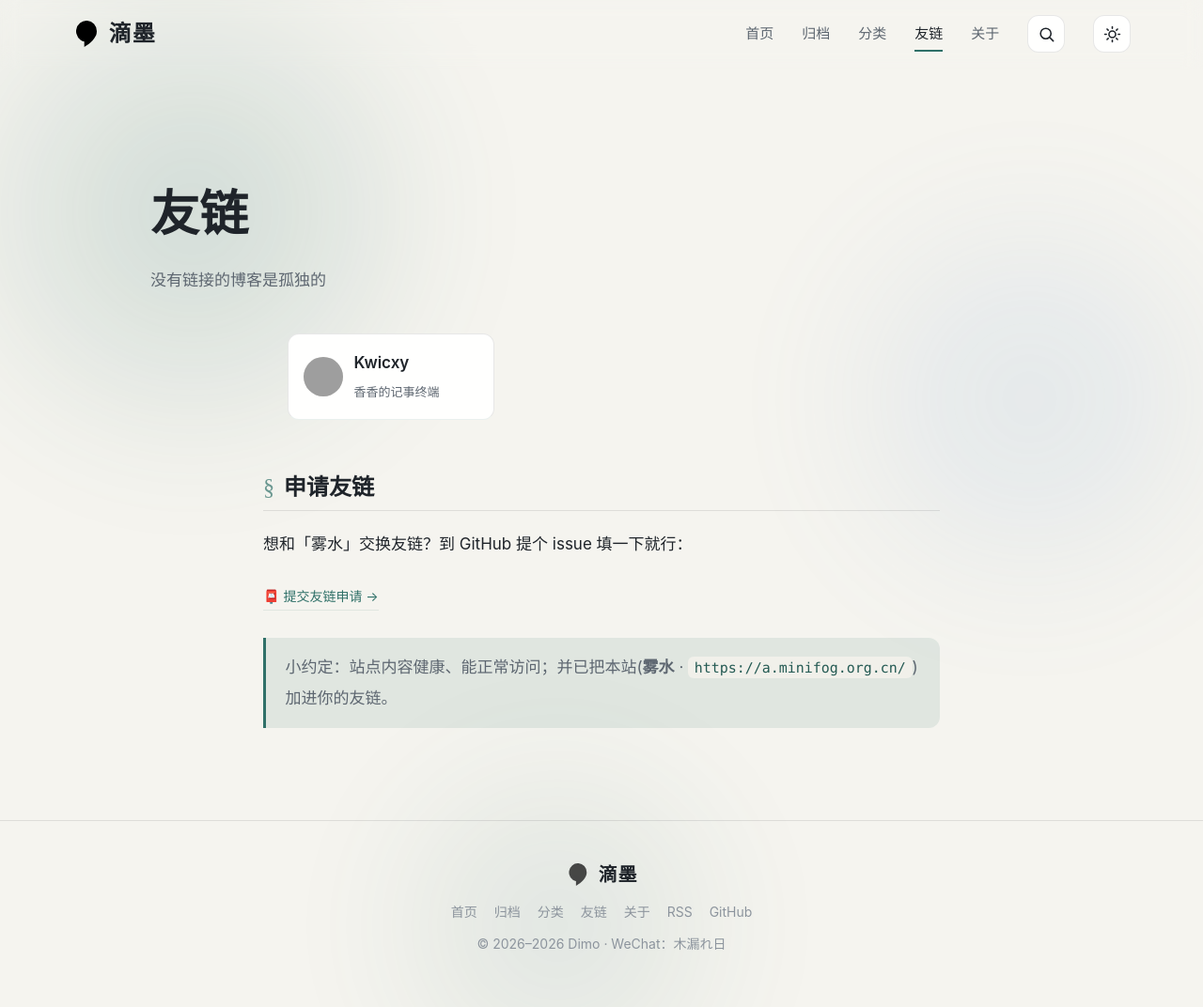
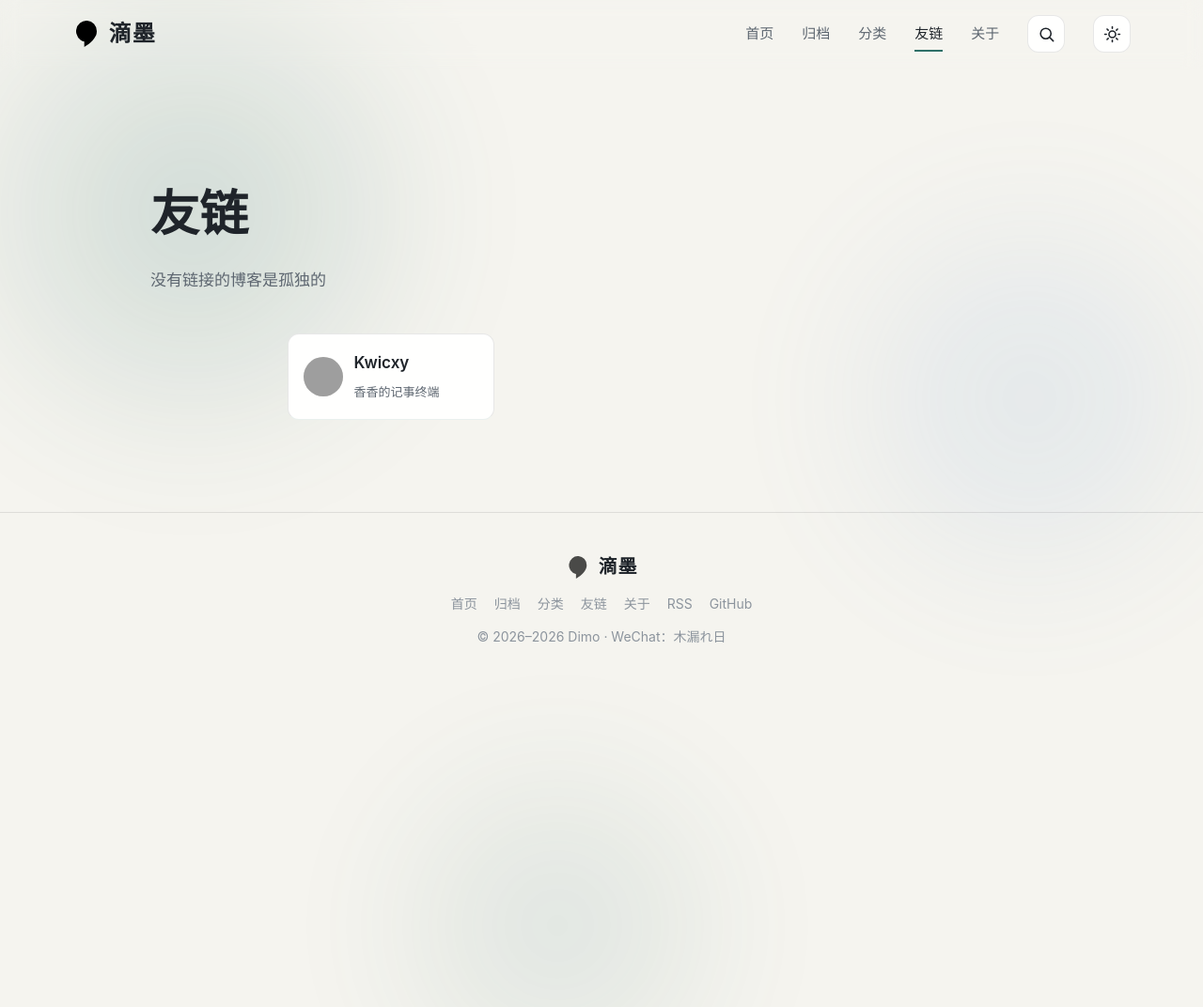
Before and after one commit to DKomorebi/DKomorebi.github.io, a Jekyll site: the page built from pages/links.md, in a window 1280 px wide and 1072 px high. Shown: the whole window at 94% size. Built offline with Jekyll 4.4.1, drawn with Linux system fonts in a browser that asks for light colours; a style sheet for code colours, icons or effects is not loaded; grey boxes are pictures that could not be loaded.

Commit message:
feat:本地完成修改（评论除外）

```diff
--- a/pages/links.md
+++ b/pages/links.md
@@ -25,11 +25,3 @@ permalink: /links/
 {% else %}
 <p style="color:var(--text-soft)">还没有友链。想交换链接的朋友，欢迎在 GitHub 提 issue 申请。</p>
 {% endif %}
-
-## 申请友链
-
-想和「雾水」交换友链？到 GitHub 提个 issue 填一下就行：
-
-<p><a class="more-link" href="https://github.com/JinRudy/JinRudy.github.io/issues/new?labels=%E5%8F%8B%E9%93%BE&template=apply-friend-link.md&title=%5B%E5%8F%8B%E9%93%BE%5D" target="_blank" rel="noopener" data-ripple>📮 提交友链申请 →</a></p>
-
-> 小约定：站点内容健康、能正常访问；并已把本站(**雾水** · `https://a.minifog.org.cn/`)加进你的友链。
```
